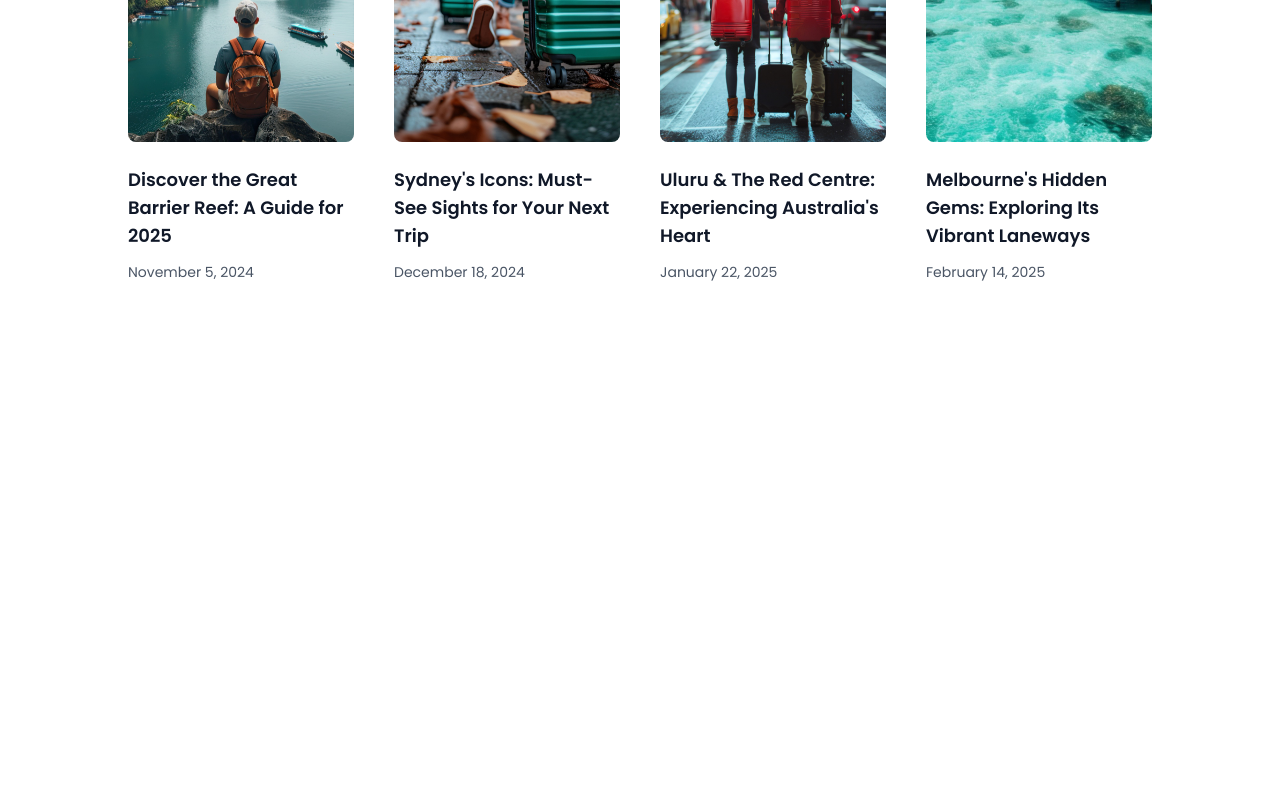
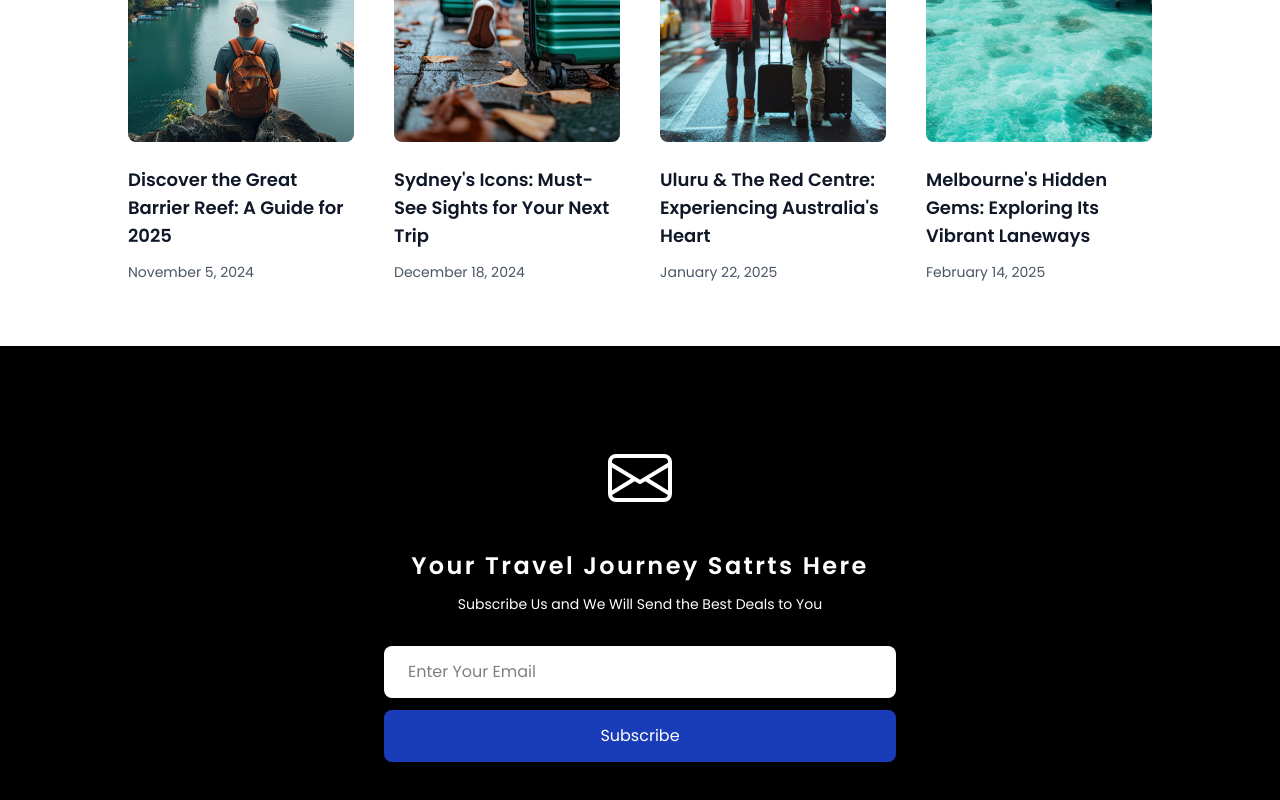
Before and after one commit to mitanvir05/tripnow-nextjs, a Next.js app: page / in a window 1280 px wide. Shown: the part 3734-4534 px from the top of the page. Before the commit the page ends 4080 px from the top, so only its background shows below. Built offline with nearby package versions, Linux system fonts and the light colour scheme.

Commit message:
subscription

```diff
--- a/app/components/Home/Home.tsx
+++ b/app/components/Home/Home.tsx
@@ -2,6 +2,7 @@ import Destination from "./Destination/Destination";
 import Hero from "./Hero/Hero";
 import Hotel from "./Hotel/Hotel";
 import News from "./News/News";
+import NewsLetter from "./NewsLetter/NewsLetter";
 import Review from "./Review/Review";
 import WhyChoose from "./WhyChoose/WhyChoose";
 
@@ -14,6 +15,7 @@ const Home = () => {
       <WhyChoose />
       <Review/>
       <News/>
+      <NewsLetter/>
     </div>
   );
 };
--- /dev/null
+++ b/app/components/Home/NewsLetter/NewsLetter.tsx
@@ -0,0 +1,29 @@
+import React from "react";
+import { BsEnvelope } from "react-icons/bs";
+
+const NewsLetter = () => {
+  return (
+    <div className="bg-black pt-5 py-15 flex items-center w-full flex-col">
+      <BsEnvelope className="w-16 h-16 mt-20 text-white" />
+      <h1 className="text-lg sm:text-xl md:text-2xl text-white font-semibold mt-10  tracking-widest ">
+        Your Travel Journey Satrts Here
+      </h1>
+      <p className="mt-3 text-white text-xs sm:text-sm">
+        Subscribe Us and We Will Send the Best Deals to You
+      </p>
+      {/* subscription */}
+      <div className="w-full">
+        <input
+          type="text"
+          className="px-6 py-3.5 bg-white mt-8 w-[95%] sm:w-[80%] md:w-[60%] lg:w-[40%] block mx-auto rounded-lg outline-none"
+          placeholder="Enter Your Email"
+        />
+        <button className="px-6 py-3.5 text-white bg-blue-800 hover:bg-blue-950 transition-all duration-200 mt-3 w-[95%] sm:w-[80%] md:w-[60%] lg:w-[40%] block mx-auto rounded-lg outline-none cursor-pointer">
+          Subscribe
+        </button>
+      </div>
+    </div>
+  );
+};
+
+export default NewsLetter;
```
